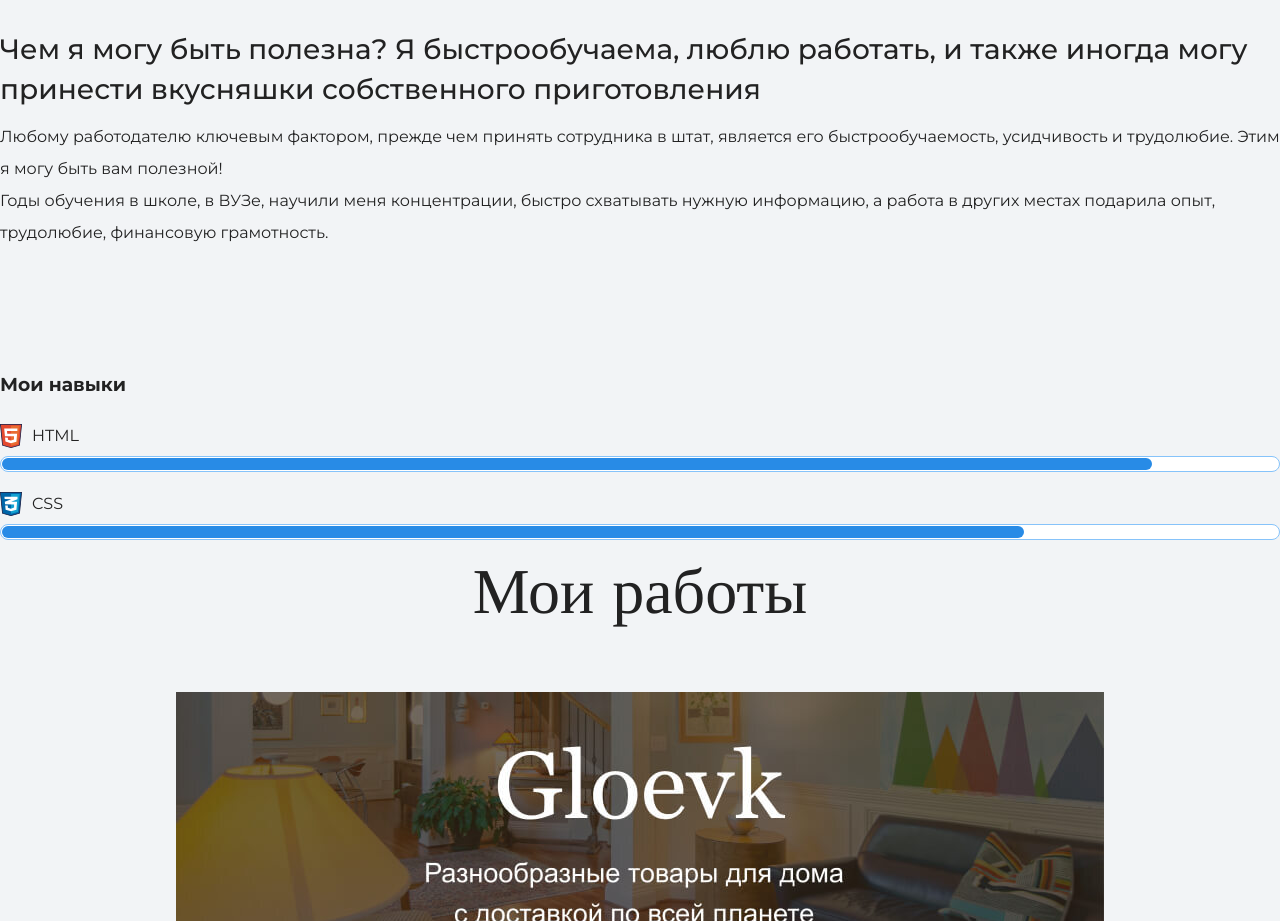
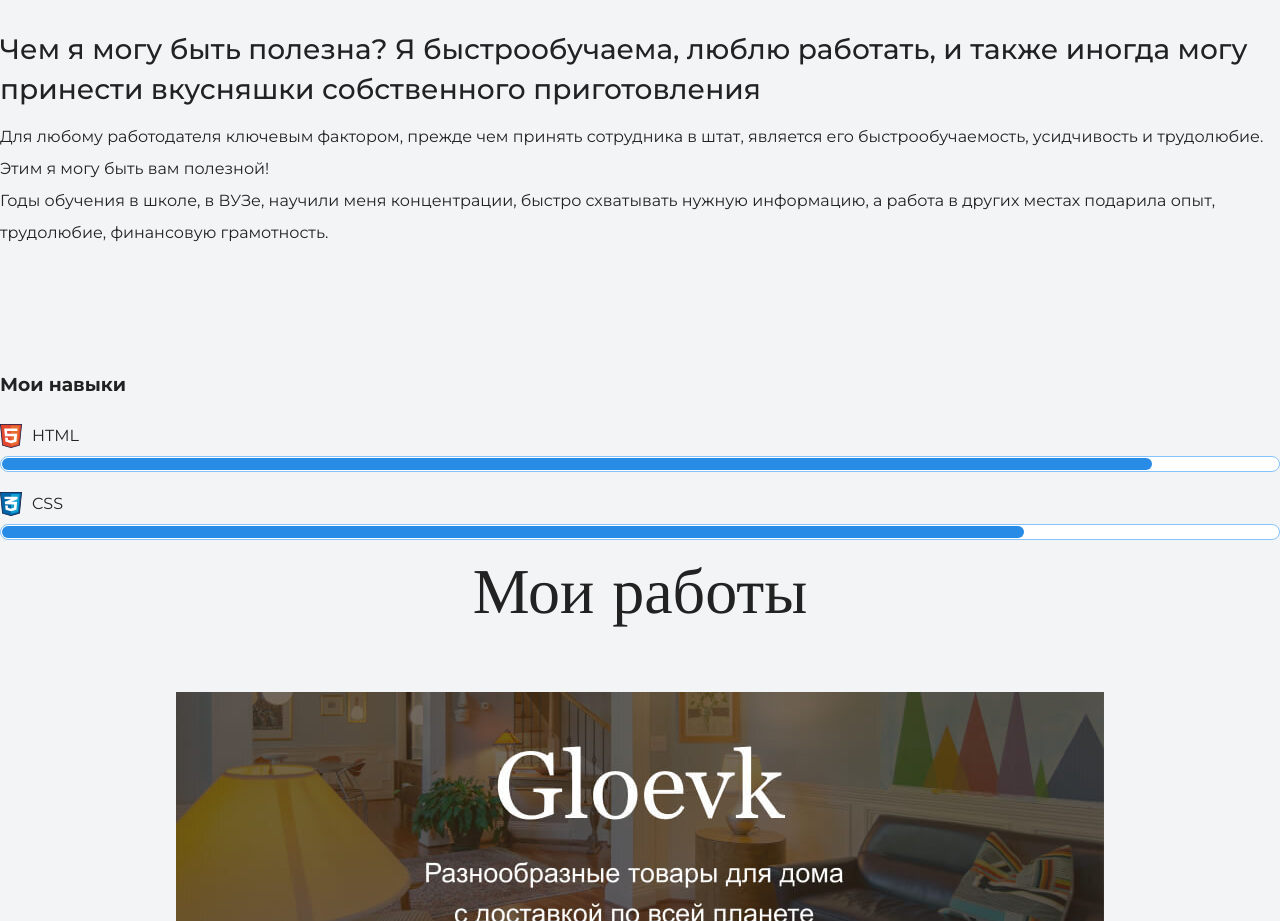
Before and after one commit to kama1-Kot/my-site, a plain HTML site: page index.html in a window 1280 px wide. Shown: the part 1982-2903 px from the top of the page. Drawn offline with nearby package versions, Linux system fonts and the light colour scheme.

Commit message:
Update index.html

```diff
--- a/index.html
+++ b/index.html
@@ -27,7 +27,7 @@
       <p>Так уж вышло, что говорить о себе порой неловко, но данный сайт посвящен знакомству с моей личностью, поэтому, я кратко расскажу о себе. <br>
 	  В 2018 году я поступила в КарГТУ, нынешний КарТУ, на востребованную специальность - Электроэнергетика. Моему счастью не было предела, так как я весьма сильно желала поступить на грант именно на данную специальность, так как электричесвто у меня в генах, многие в моей семье связаны с данной профессией. И мне всегда было интересно изучать электрические схемы на работе у мамы, приборы, такие как трансформаторы и двигатели, различные силовые преобразовательные устройства. И вот, я уже скоро закончу университет, получу высшее образование, и далее, настроена применить свои навыки в работе. Проходя практику в компании "Казпромавтоматика", я поняла, что не ошиблась с выбором профессии, и с радостью бы работала в данной компании, если бы мне предложили рабочее место.</p>
       <h3>Чем я могу быть полезна? Я быстрообучаема, люблю работать, и также иногда могу принести вкусняшки собственного приготовления</h3>
-      <p>Любому работодателю ключевым фактором, прежде чем принять сотрудника в штат, является его быстрообучаемость, усидчивость и трудолюбие. Этим я могу быть вам полезной! <br>Годы обучения в школе, в ВУЗе, научили меня концентрации, быстро схватывать нужную информацию, а работа в других местах подарила опыт, трудолюбие, финансовую грамотность. </p>
+      <p>Для любому работодателя ключевым фактором, прежде чем принять сотрудника в штат, является его быстрообучаемость, усидчивость и трудолюбие. Этим я могу быть вам полезной! <br>Годы обучения в школе, в ВУЗе, научили меня концентрации, быстро схватывать нужную информацию, а работа в других местах подарила опыт, трудолюбие, финансовую грамотность. </p>
     </section>
 	<div class="skills">
   <h3>Мои навыки</h3>
```
